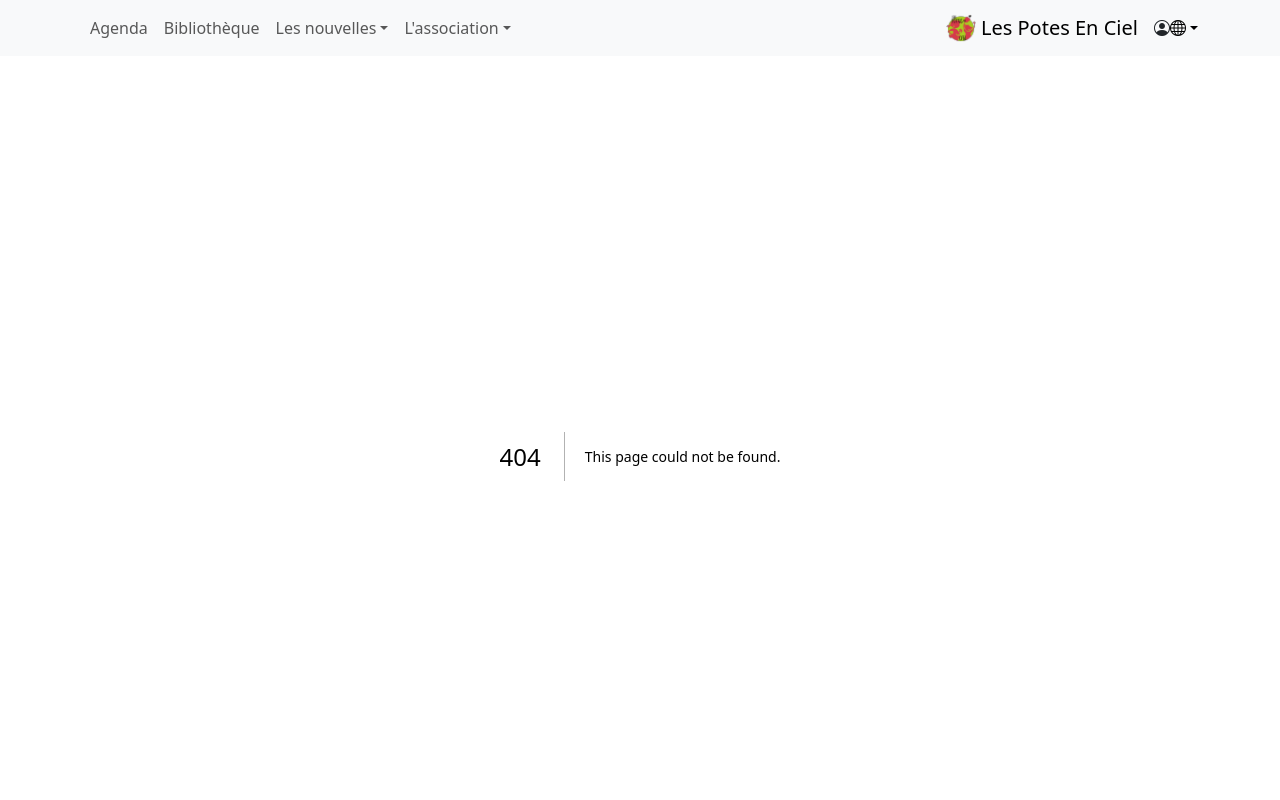
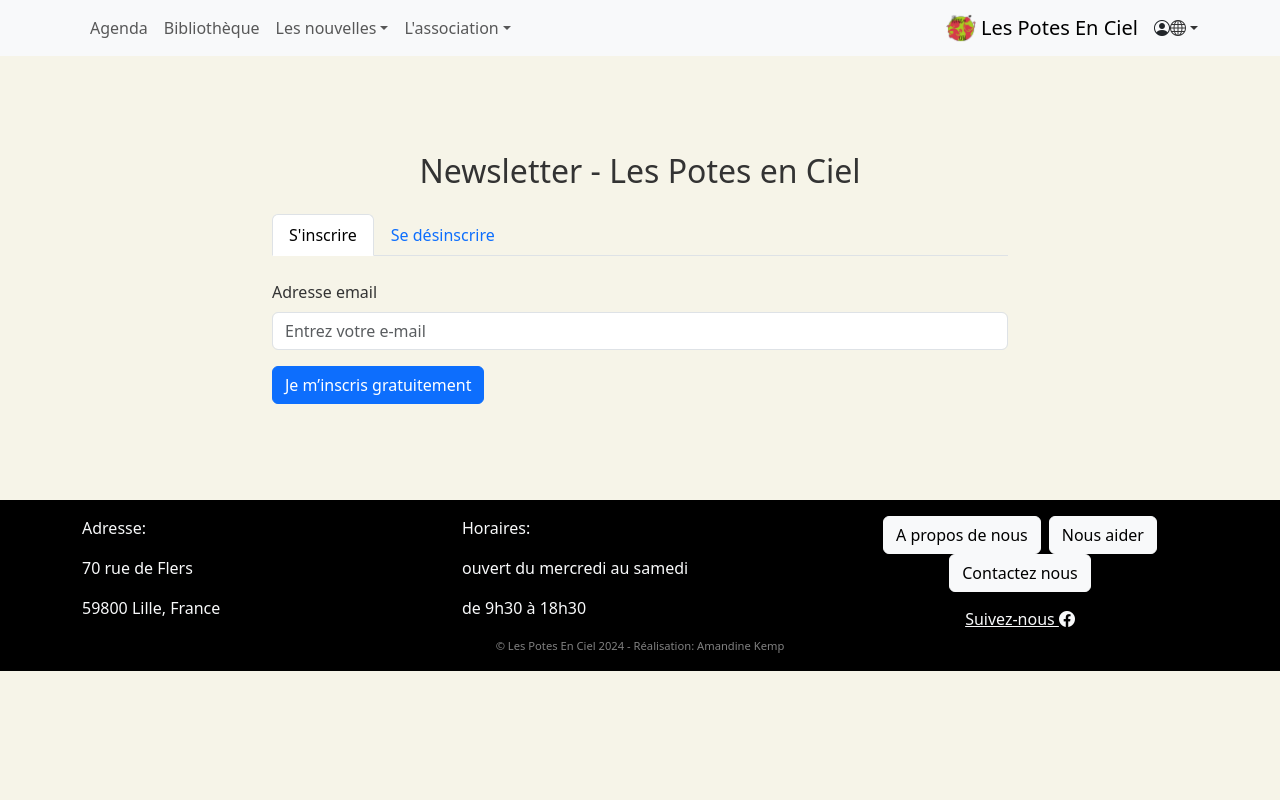
Before and after one commit to amandinekemp/Les_Potes_En_Ciel, a Next.js app: page /newsletter in a window 1280 px wide. Before the commit this address had no page. Shown: the top 800 px of the page. Built offline with nearby package versions, Linux system fonts and the light colour scheme.

Commit message:
Add components newsletter

```diff
--- /dev/null
+++ b/app/(routes)/newsletter/page.tsx
@@ -0,0 +1,19 @@
+import NewsletterCmpt from "@/app/_components/newsletter/NewsletterCmpt";
+import { Metadata } from "next";
+
+export const metadata: Metadata = {
+  title: "Newsletter - Les potes en ciel",
+  description: "Newsletter des potes en ciel",
+};
+
+export default function NewsletterPage() {
+  return (
+    <>
+      <div className="container mt-5">
+        <div className="row justify-content-center">
+          <NewsletterCmpt/>
+        </div>
+      </div>
+    </>
+  );
+}
--- /dev/null
+++ b/app/_components/newsletter/NewsletterCmpt.tsx
@@ -0,0 +1,69 @@
+"use client"
+
+import React, { useState } from 'react';
+import { Container, Form, Button, Row, Col, Nav } from 'react-bootstrap';
+
+const NewsletterForm = () => {
+  const [formType, setFormType] = useState('subscribe'); // 'subscribe' or 'unsubscribe'
+  const [email, setEmail] = useState('');
+
+  const handleChange = (e) => {
+    setEmail(e.target.value);
+  };
+
+  const handleSubmit = (e) => {
+    e.preventDefault();
+    if (formType === 'subscribe') {
+      // Logic for subscribing
+      const message = `New subscription request:\nEmail: ${email}`;
+      alert(message); // Replace with actual sending logic
+    } else {
+      // Logic for unsubscribing
+      const message = `Unsubscription request:\nEmail: ${email}`;
+      alert(message); // Replace with actual sending logic
+    }
+    setEmail(''); // Clear form fields after submission
+  };
+
+  return (
+    <Container className="my-5">
+      <Row className="justify-content-center">
+        <Col xs={12} md={8}>
+          <h2 className="text-center mb-4">Newsletter - Les Potes en Ciel</h2>
+          <Nav variant="tabs" defaultActiveKey="subscribe">
+            <Nav.Item>
+              <Nav.Link eventKey="subscribe" onClick={() => setFormType('subscribe')}>S'inscrire</Nav.Link>
+            </Nav.Item>
+            <Nav.Item>
+              <Nav.Link eventKey="unsubscribe" onClick={() => setFormType('unsubscribe')}>Se désinscrire</Nav.Link>
+            </Nav.Item>
+          </Nav>
+          <Form onSubmit={handleSubmit} className="mt-4">
+            <Form.Group controlId="formEmail">
+              <Form.Label>Adresse email</Form.Label>
+              <Form.Control
+                type="email"
+                placeholder="Entrez votre e-mail"
+                value={email}
+                onChange={handleChange}
+                required
+              />
+            </Form.Group>
+            {formType === 'subscribe' && (
+              <Button variant="primary" type="submit" className="mt-3">
+                Je m’inscris gratuitement
+              </Button>
+            )}
+            {formType === 'unsubscribe' && (
+              <Button variant="primary" type="submit" className="mt-3">
+                Je me désinscris
+              </Button>
+            )}
+          </Form>
+        </Col>
+      </Row>
+    </Container>
+  );
+};
+
+export default NewsletterForm;
```
